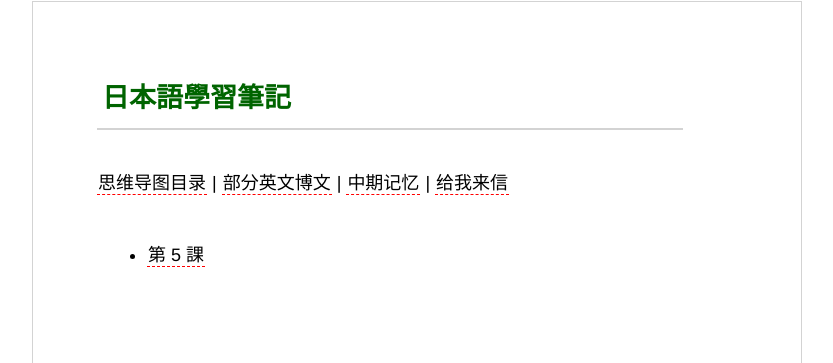
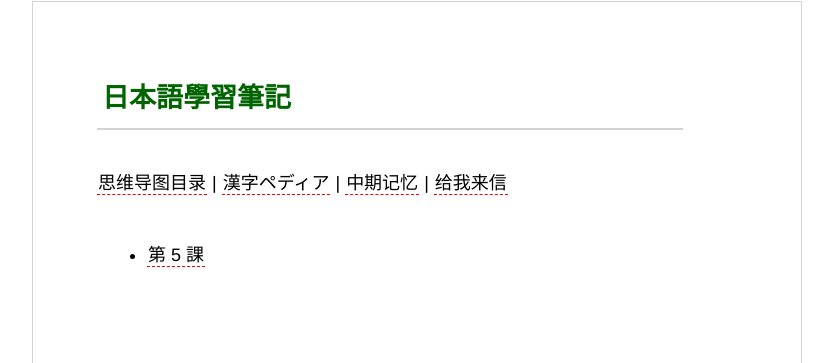
Before and after one commit to siqingmu/siqingmu.github.io, a Jekyll site: the page built from index.html, in a window 1280 px wide. Shown: the part 63-426 px from the top of the page, without its empty margins (224-1057 px from the left). Built offline with Jekyll 4.4.1, drawn with Linux system fonts in a browser that asks for light colours.

Commit message:
add-webview

```diff
--- a/_layouts/default.html
+++ b/_layouts/default.html
@@ -1,7 +1,8 @@
 <html>
 <head>
 
-<meta http-equiv="content-type" content="text/html; charset=utf-8" />
+<meta http-equiv="Content-Type" content="text/html; charset=utf-8" />
+<meta name="viewport" content="width=device-width, initial-scale=1.0,maximum-scale=1.0,user-scalable=0">
 <link href="https://www.khow.org/main.css" rel="stylesheet" type="text/css">
 <link rel="shortcut icon" href="https://www.khow.org/images/favicon.png">
 
--- a/index.html
+++ b/index.html
@@ -6,7 +6,7 @@ title: 日本語學習筆記
 
 <a href="https://www.mindomo.com/view.htm?m=4006528863454a93b643329beae2729a">思维导图目录</a>
 |
-<a href="https://en.khow.org">部分英文博文</a>
+<a href="https://www.kanjipedia.jp">漢字ペディア</a>
 |
 <a href="https://www.mindomo.com/view.htm?m=8cc4f95228f942f8886106d876d1b041">中期记忆</a>
 |
```
